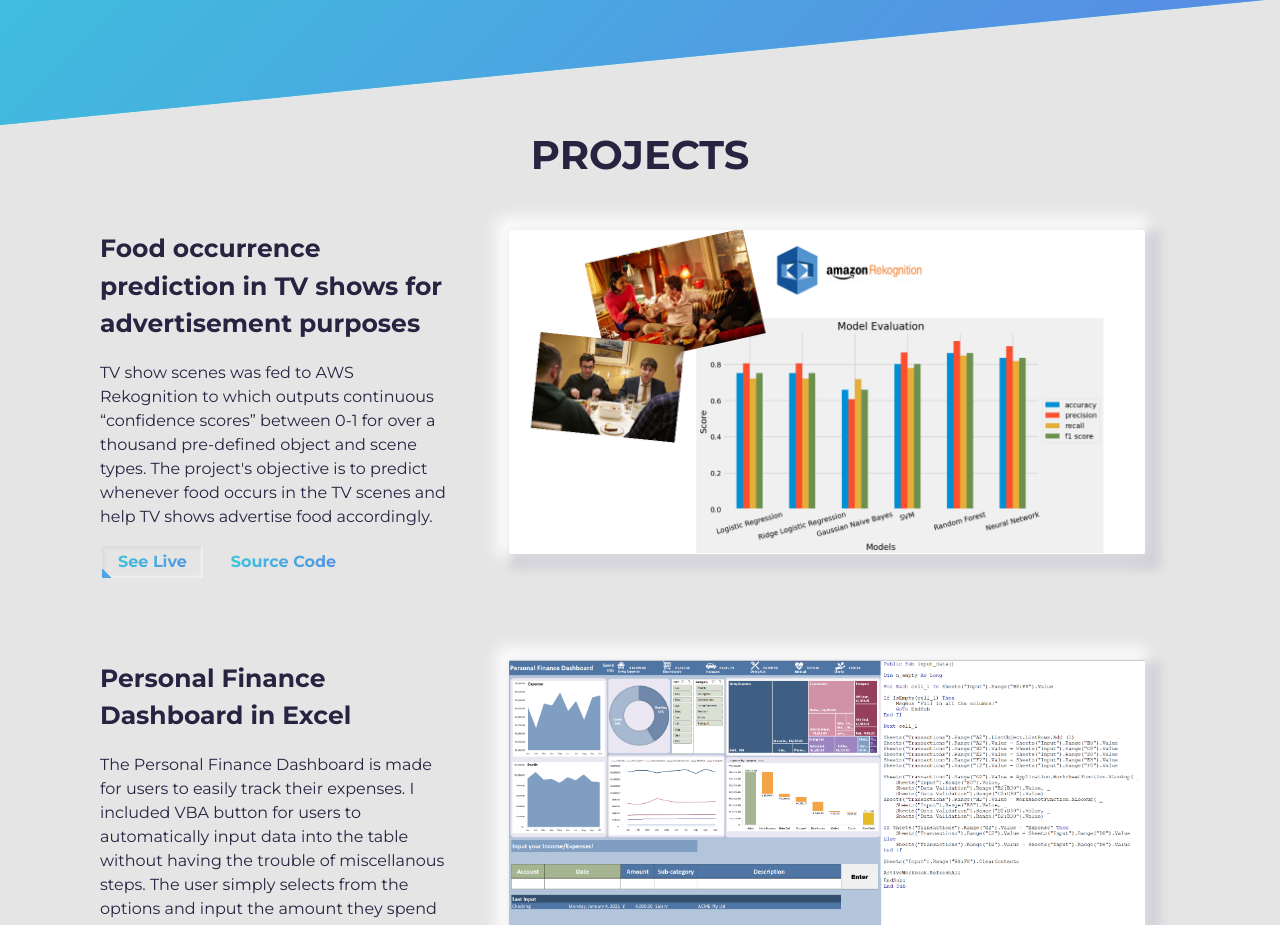
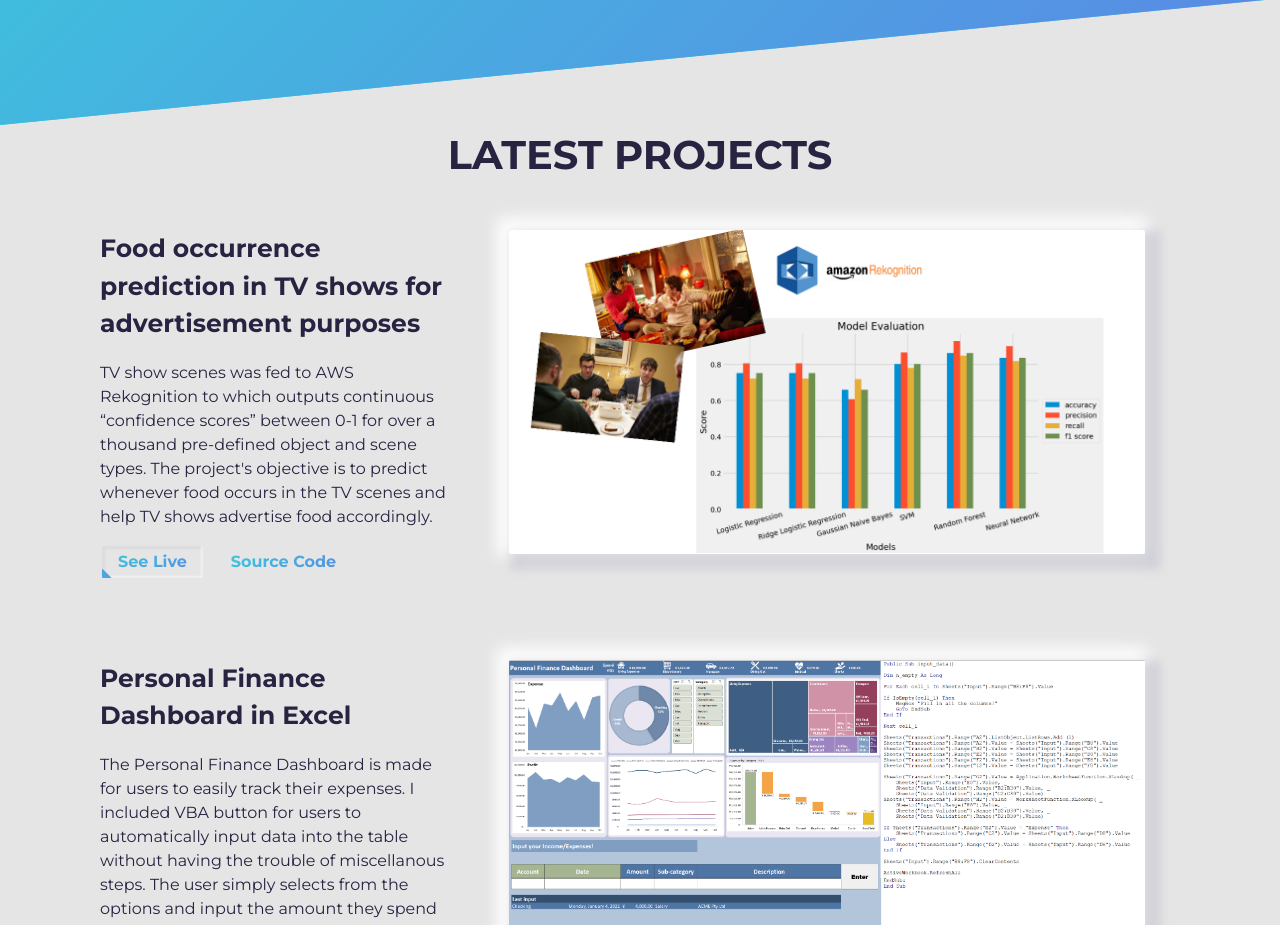
Before and after one commit to VincentElbert/github_portfolio, a plain HTML site: page index.html in a window 1280 px wide. Shown: the part 1308-2233 px from the top of the page. Drawn offline with Linux system fonts and the light colour scheme.

Commit message:
Update index.html

```diff
--- a/index.html
+++ b/index.html
@@ -150,7 +150,7 @@
     <section id="projects">
       <div class="container">
         <div class="project-wrapper">
-          <h2 class="section-title dark-blue-text">Projects</h2>
+          <h2 class="section-title dark-blue-text">Latest Projects</h2>
 
           <!-- Each .row is a project -->
           <article class="row">
```
